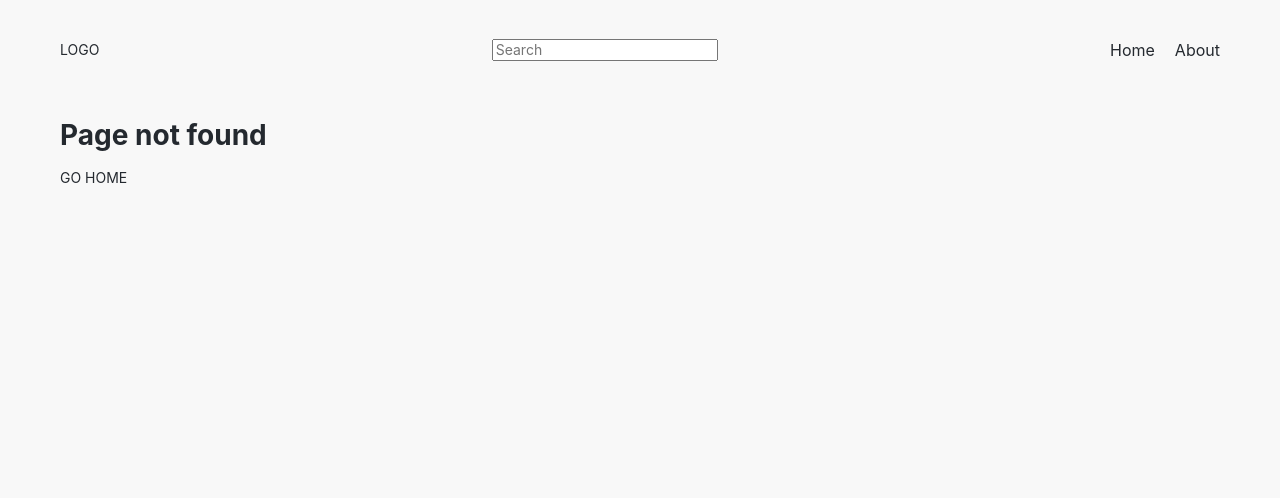
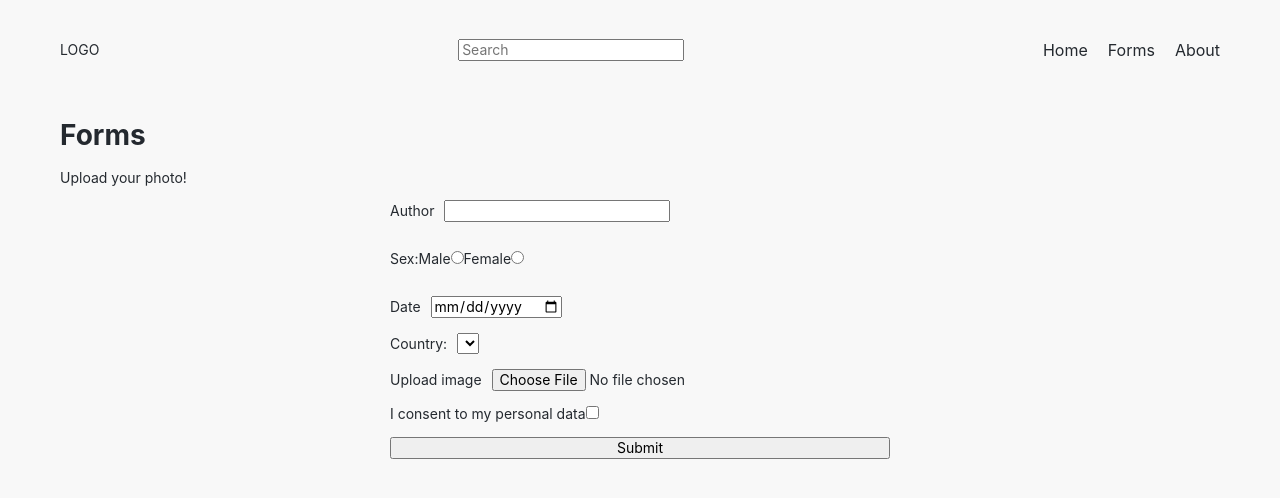
Before and after one commit to eOne1999/rs-react, a React (Vite) app: page /forms in a window 1280 px wide. Before the commit this address had no page. Shown: the top 498 px of the page. Built offline with nearby package versions, Linux system fonts and the light colour scheme.

Commit message:
feat: add form

```diff
--- a/src/App.tsx
+++ b/src/App.tsx
@@ -1,6 +1,7 @@
 import { BrowserRouter, Route, Routes } from 'react-router-dom';
 import Header from './components/Header';
 import About from './pages/About';
+import Forms from './pages/Forms';
 import Home from './pages/Home';
 import NotFound from './pages/NotFound';
 
@@ -10,6 +11,7 @@ export function App() {
       <Routes>
         <Route path="/" element={<Home />} />
         <Route path="/about" element={<About />} />
+        <Route path="/forms" element={<Forms />} />
         <Route path="*" element={<NotFound />} />
       </Routes>
     </main>
--- /dev/null
+++ b/src/components/Form.tsx
@@ -0,0 +1,43 @@
+import React from 'react';
+import InputField from './InputField';
+
+class Form extends React.Component {
+  constructor(props) {
+    super(props);
+    this.state = { value: '' };
+  }
+
+  addCard() {
+    const prop = this.props;
+    console.log('Submit');
+  }
+
+  render() {
+    return (
+      <form
+        className="form"
+        onSubmit={(event) => {
+          event.preventDefault();
+          this.addCard();
+        }}
+      >
+        <InputField label="Author" type="name" id="" className="form__item" />
+        <p>
+          Sex:
+          <InputField label="Male" type="radio" id="" value="option1" />
+          <InputField label="Female" type="radio" id="" value="option1" />
+        </p>
+        <InputField label="Date" type="date" id="" className="form__item" />
+        <label htmlFor="selectCountry">
+          Country:
+          <select id="selectCountry" className="form__item" />
+        </label>
+        <InputField label="Upload image" type="file" id="" className="form__item" />
+        <InputField label="I consent to my personal data" type="checkbox" id="" />
+        <input type="submit" value="Submit" />
+      </form>
+    );
+  }
+}
+
+export default Form;
--- a/src/components/Header.tsx
+++ b/src/components/Header.tsx
@@ -10,6 +10,7 @@ function Header() {
       </div>
       <nav className="header__nav">
         <NavLink to="/">Home</NavLink>
+        <NavLink to="/forms">Forms</NavLink>
         <NavLink to="/about">About</NavLink>
       </nav>
     </header>
--- /dev/null
+++ b/src/components/InputField.tsx
@@ -0,0 +1,24 @@
+import React from 'react';
+import { TInputField } from '../types';
+
+class InputField extends React.Component<TInputField> {
+  render() {
+    const input = this.props;
+    return (
+      <label htmlFor={input.id}>
+        {input.label}
+        <input
+          id={input.id}
+          type={input.type}
+          ref={input.ref}
+          value={input.value}
+          name={input.id}
+          className={input.className}
+        />
+        {input.error}
+      </label>
+    );
+  }
+}
+
+export default InputField;
--- /dev/null
+++ b/src/components/_Form.scss
@@ -0,0 +1,11 @@
+.form {
+  display: flex;
+  flex-direction: column;
+  gap: 15px;
+  width: 500px;
+  margin: 0 auto;
+}
+
+.form__item {
+  margin-left: 10px;
+}
--- /dev/null
+++ b/src/pages/Forms.tsx
@@ -0,0 +1,21 @@
+import React from 'react';
+import Form from '../components/Form';
+
+class Forms extends React.Component<object> {
+  constructor(props: object) {
+    super(props);
+    this.state = { value: '' };
+  }
+
+  render(): React.ReactNode {
+    return (
+      <>
+        <h1>Forms</h1>
+        <p>Upload your photo!</p>
+        <Form />
+      </>
+    );
+  }
+}
+
+export default Forms;
--- a/src/style.scss
+++ b/src/style.scss
@@ -9,5 +9,6 @@
 // Components
 @import "./components/Header";
 @import "./components/Cards";
+@import "./components/Form";
 
 // Pages
```
Also changed, not shown: src/types.ts (+12 -0 lines).
